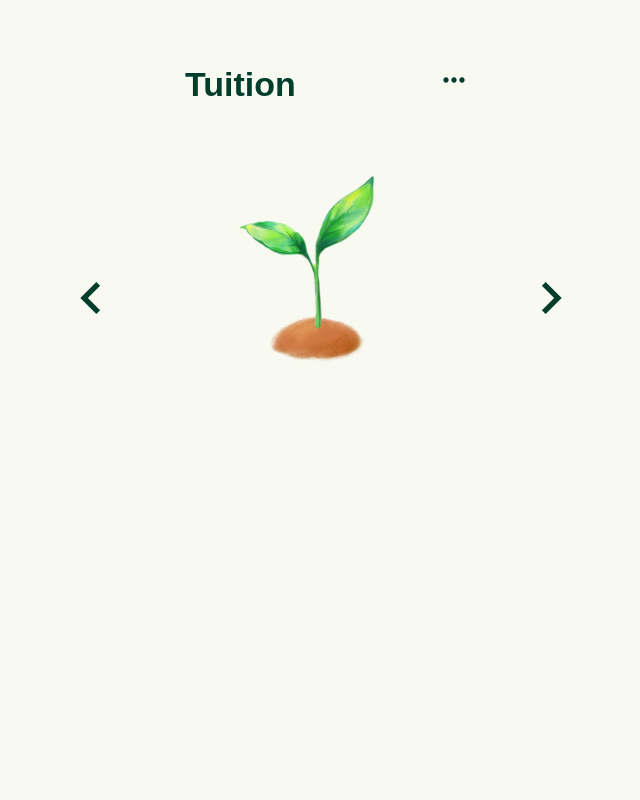
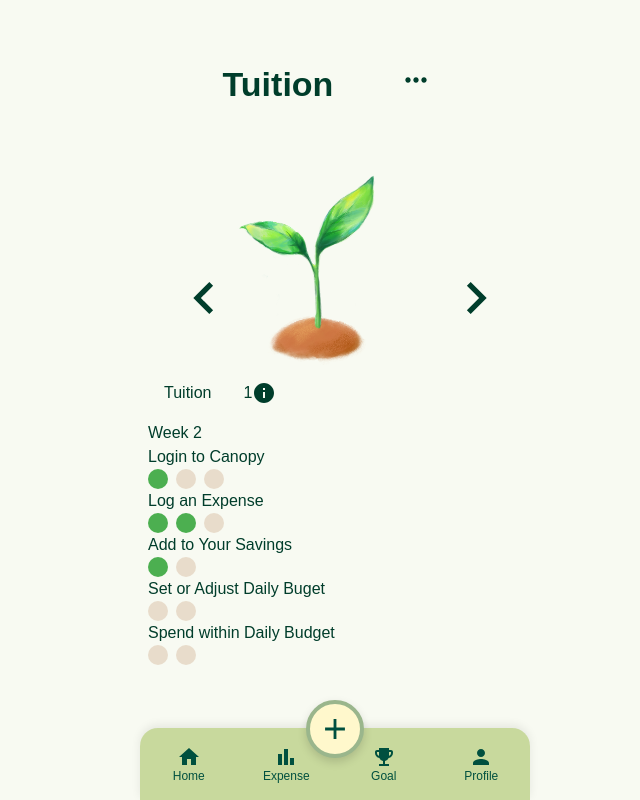
Before and after one commit to G4-Expense-Tracker/4G-Expense-Tracker, a React (Vite) app in the folder canopy-FRONTEND/: page /goals in a window 1280 px wide. Shown: the whole page, without its empty margins (305-945 px from the left). Built offline with nearby package versions, Linux system fonts and the light colour scheme.

Commit message:
can switch between goals, goals rendered dynamically

```diff
--- a/canopy-FRONTEND/src/App.jsx
+++ b/canopy-FRONTEND/src/App.jsx
@@ -12,7 +12,7 @@ import DashboardPage from "./components/pages/dashboard/DashboardPage";
 import ExpenseDashboard from "./components/pages/dashboard/ExpenseDashboard";
 import CategoryPage from "./components/profile_pages/category/CategoryPage";
 import AddCategoryPage from "./components/profile_pages/category/AddCategoryPage";
-import NewGoal from "./components/goal_pages/NewGoal";
+import NewGoal from "./components/goal_pages/NewGoal/NewGoal";
 import Accessibility from "./components/profile_pages/accessibility/Accessibility";
 
 function App() {
--- a/canopy-FRONTEND/src/components/goal_pages/Goal.jsx
+++ b/canopy-FRONTEND/src/components/goal_pages/Goal.jsx
@@ -1,5 +1,9 @@
 import Header from "./Header"
 import { useEffect, useState } from "react";
+import TaskCard from "./TaskCard/TaskCard";
+import { Box, Typography } from "@mui/material";
+import InfoIcon from '@mui/icons-material/Info';
+import FooterNav from "../pages/dashboard/FooterNav";
 
 
 //DATABSE CALL TO GET ALL GOALS
@@ -22,16 +26,67 @@ const goals = [
 
 
 function Goal() {
-    // const [goals, setGoals] = useState([]);
+    const [currentGoalIndex, setCurrentGoalIndex] = useState(0);
+    const currentGoal = goals[currentGoalIndex];
+
+    const nextGoal = () => {
+        console.log("NEXT CLICKED")
+        setCurrentGoalIndex((prevIndex) =>
+            prevIndex === goals.length - 1
+                ? 0
+                : prevIndex + 1
+        );
+    }
+
+    const previousGoal = () => {
+        console.log("PREV CLICKED")
+
+        setCurrentGoalIndex((prevIndex) =>
+            prevIndex === 0
+                ? goals.length - 1
+                : prevIndex - 1
+        );
+    }
 
 
     return (
-        <>
-            <Header {...goals[0]} />
+        <Box>
+            <Header
+                name={currentGoal.name}
+                previousGoal={previousGoal}
+                nextGoal={nextGoal}
+            />
 
+            <Box
+                sx={{
+                    display: "flex",
+                    padding: "1rem"
+                }}>
+                <Typography variant="body1" component="h2">
+                    {currentGoal.name}
+                </Typography>
 
+                <Box
+                    sx={{
+                        display: "flex",
+                        paddingLeft: "2rem"
+                    }}>
+                    <Typography variant="body1" component="p">
+                        {currentGoal.level}
+                    </Typography>
 
-        </>
+                    <InfoIcon />
+
+                </Box>
+
+            </Box>
+
+            {/* probably pass the tasks completed to this? */}
+
+            <TaskCard />
+
+            <FooterNav/>
+        </Box>
     )
 
 }
--- a/canopy-FRONTEND/src/components/goal_pages/Header.jsx
+++ b/canopy-FRONTEND/src/components/goal_pages/Header.jsx
@@ -3,14 +3,8 @@ import MoreHorizIcon from '@mui/icons-material/MoreHoriz'
 import KeyboardArrowLeftIcon from '@mui/icons-material/KeyboardArrowLeft'
 import KeyboardArrowRightIcon from '@mui/icons-material/KeyboardArrowRight'
 
-function Header({ name }) {
+function Header({ name, previousGoal, nextGoal }) {
 
-    const ArrowLeft = () => {
-        /* previous goal callback */
-    }
-    const ArrowRight = () => {
-        /* next goal callback */
-    }
     const handleDots = () => {
         /* dot menu */
     }
@@ -77,7 +71,7 @@ function Header({ name }) {
                         sx={{
                             fontSize: "4rem"
                         }}
-                        onClick={ArrowLeft}
+                        onClick={previousGoal}
                         />
                 </Grid>
 
@@ -112,7 +106,7 @@ function Header({ name }) {
                         sx={{
                             fontSize: "4rem"
                         }}
-                        onClick={ArrowRight}
+                        onClick={nextGoal}
                         />
                 </Grid>
 
--- /dev/null
+++ b/canopy-FRONTEND/src/components/goal_pages/TaskCard/Circle.jsx
@@ -0,0 +1,18 @@
+import { Box } from "@mui/material"
+
+function Circle({ completed }) {
+
+    return (
+        <Box
+            sx={{
+                width: 20,
+                height: 20,
+                borderRadius: "50%",
+                backgroundColor: completed ? "#4CAF50" : "#E8DCCB",
+                //change colours to match later
+            }}
+        />
+    )
+}
+
+export default Circle
--- /dev/null
+++ b/canopy-FRONTEND/src/components/goal_pages/TaskCard/TaskCard.jsx
@@ -0,0 +1,86 @@
+import { Box, Typography } from "@mui/material"
+import TaskCounter from "./TaskCounter"
+
+function TaskCard() {
+
+    //db call
+    const weekNumber = 2
+
+    return (
+        <Box>
+            {/* week number */}
+            <Box>
+                <Typography variant="body1" component="p">
+                    Week {weekNumber}
+                </Typography>
+            </Box>
+
+            {/* weekly task list */}
+            <Box>
+                <Box>
+                    <Typography variant="body1" component="p">
+                        Login to Canopy
+                    </Typography>
+
+                    {/*  VALUES ARE HARDCODED FOR NOW */}
+                    <TaskCounter
+                        completedCount={1}
+                        requiredCount={3}
+                    />
+
+                </Box>
+
+                <Box>
+                    <Typography variant="body1" component="p">
+                        Log an Expense
+                    </Typography>
+
+                    <TaskCounter
+                        completedCount={2}
+                        requiredCount={3}
+                    />
+
+                </Box>
+
+                <Box>
+                    <Typography variant="body1" component="p">
+                        Add to Your Savings
+                    </Typography>
+
+                    <TaskCounter
+                        completedCount={1}
+                        requiredCount={2}
+                    />
+
+                </Box>
+
+                <Box>
+                    <Typography variant="body1" component="p">
+                        Set or Adjust Daily Buget
+                    </Typography>
+
+                    <TaskCounter
+                        completedCount={0}
+                        requiredCount={2}
+                    />
+
+                </Box>
+
+                <Box>
+                    <Typography variant="body1" component="p">
+                        Spend within Daily Budget
+                    </Typography>
+
+                    <TaskCounter
+                        completedCount={0}
+                        requiredCount={2}
+                    />
+
+                </Box>
+
+            </Box>
+        </Box>
+    )
+}
+
+export default TaskCard
--- /dev/null
+++ b/canopy-FRONTEND/src/components/goal_pages/TaskCard/TaskCounter.jsx
@@ -0,0 +1,33 @@
+import { Box } from "@mui/material"
+import Circle from "./Circle"
+
+//completed count = number of times the user has completed this task
+//we should talk about how that will work
+//im hoping for an object like this:
+/* {
+    "taskName": "Log an Expense",
+    "completedCount": 2,
+    "requiredCount": 4
+    }   */
+
+
+// required count = number of times this task must be completed
+
+function TaskCounter({ completedCount, requiredCount }) {
+
+    return (
+        <Box sx={{ display: "flex", gap: 1 }}>
+            {
+                /* this maps over an array of X number of items undefined. map turns those items into circles. */
+                Array.from({ length: requiredCount }).map((_, index) => (
+                    <Circle
+                        key={index}
+                        completed={index < completedCount}
+                    />
+                ))
+            }
+        </Box>
+    )
+}
+
+export default TaskCounter
```
Also changed, not shown: canopy-FRONTEND/src/components/goal_pages/NewGoal/TaskCard.jsx (deleted).
